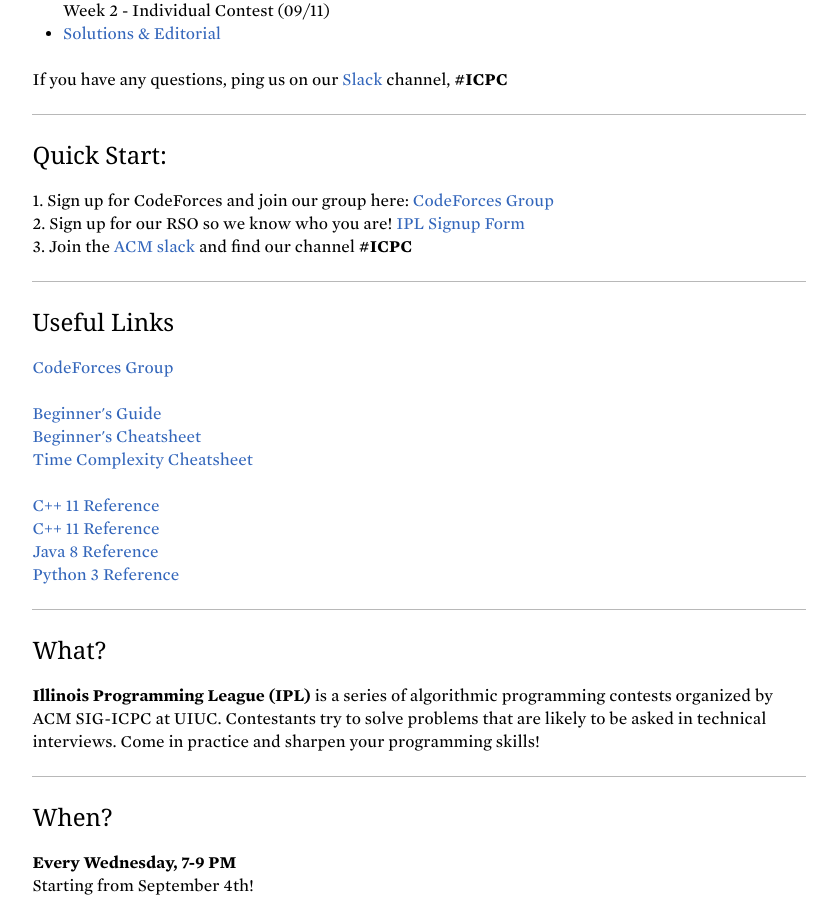
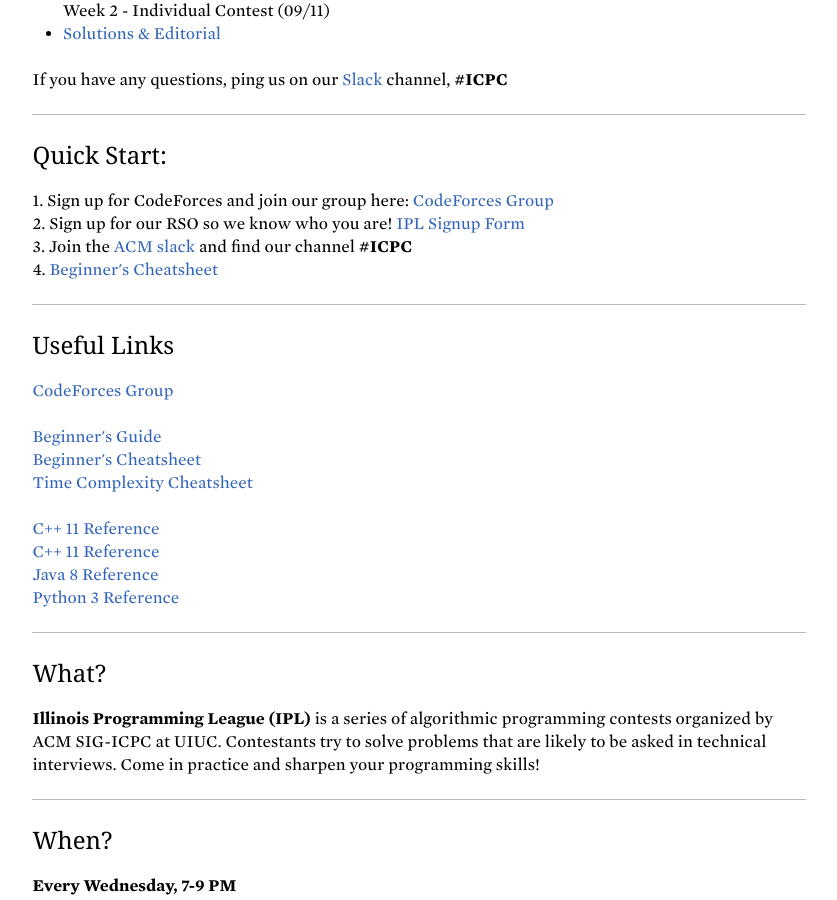
Before and after one commit to acm-uiuc/icpc-website, a Jekyll site: the page built from ipl.html, in a window 1280 px wide and 900 px high, scrolled down 940 px. Shown: the whole window, without its empty margins (221-1058 px from the left). Built offline with Jekyll 4.4.1, drawn with Linux system fonts in a browser that asks for light colours; nearby versions of some CDN libraries; some web fonts are replaced.

Commit message:
fixup! Reorganized first page to have 'quick start' and new contests/editorials

```diff
--- a/ipl.html
+++ b/ipl.html
@@ -38,6 +38,7 @@
 		<a href="https://codeforces.com/group/tKC7z9Nm0A" target="_blank">CodeForces Group</a><br>
 		2. Sign up for our RSO so we know who you are! <a href="https://docs.google.com/forms/d/e/1FAIpQLSdTZ0GHxNkGNz0wOT8qDBkeK__gH7eBqiSP7zgnL7Vrc6HkeA/viewform?usp=sf_link" target="_blank">IPL Signup Form</a><br>
 		3. Join the <a href="https://acm-uiuc.slack.com" target="_blank">ACM slack</a> and find our channel <b>#ICPC</b> <br>
+    4. <a href="/assets/ipl/cheatsheet.pdf" target="_blank">Beginner's Cheatsheet</a><br>
 </div>
 
 <div class="item">
```
